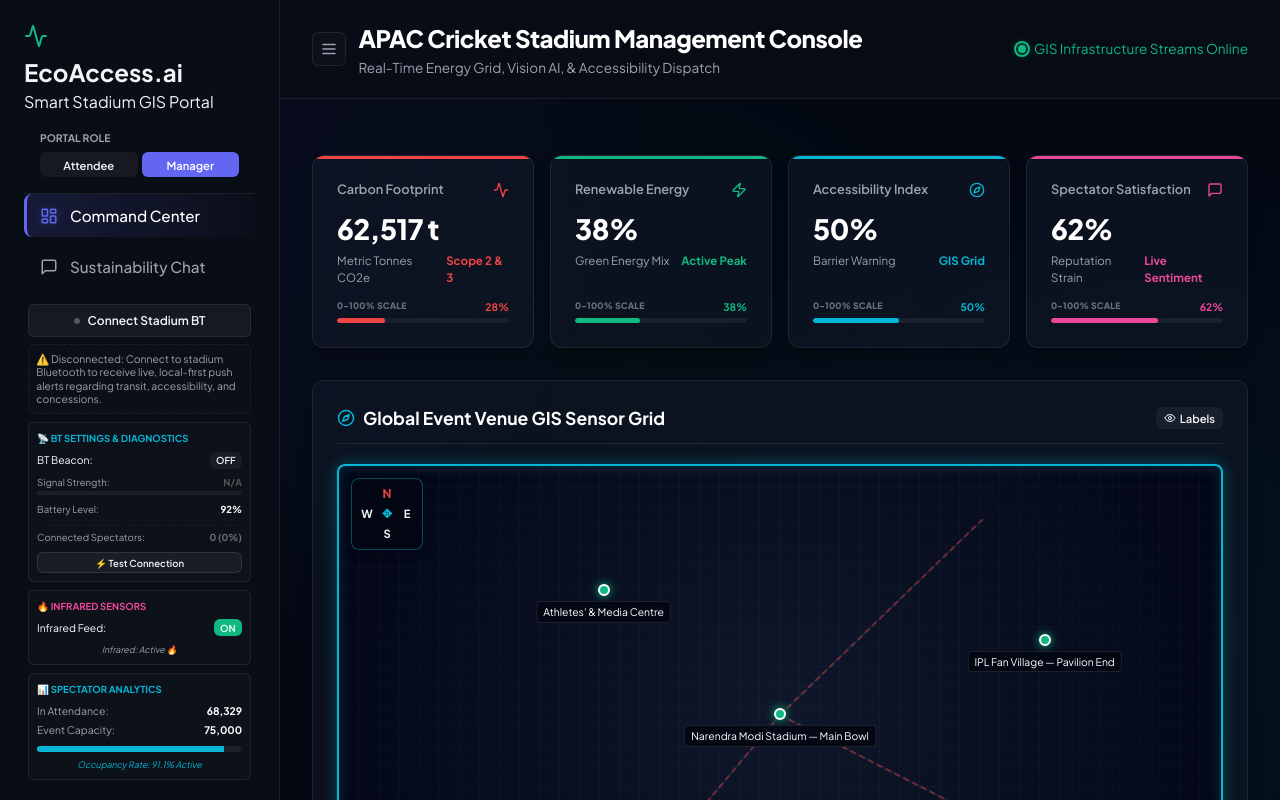
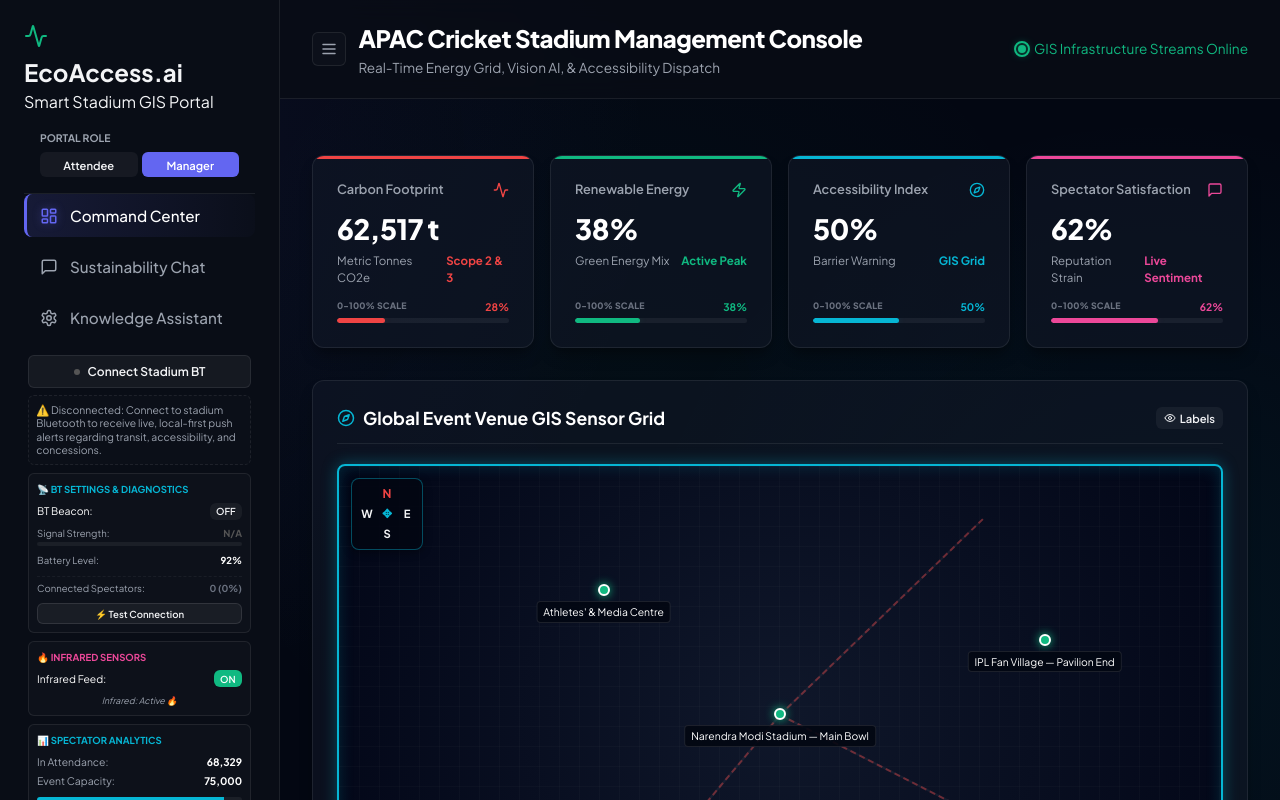
Before and after one commit to SRUTHY-K/ecoaccess, a React (Vite) app: page / in a window 1280 px wide. Shown: the top 800 px of the page. Built offline with nearby package versions, Linux system fonts and the light colour scheme; no server answers.

Commit message:
UI: Add dedicated Knowledge Assistant Configurator button in Sidebar navigation

```diff
--- a/src/App.jsx
+++ b/src/App.jsx
@@ -139,7 +139,9 @@ function DashboardContent() {
                 </div>
 
                 {/* Merged Knowledge Assistant Module */}
-                <ProductConfigurator />
+                <div id="knowledge-assistant-section">
+                  <ProductConfigurator />
+                </div>
               </>
             )}
           </div>
--- a/src/components/Sidebar.jsx
+++ b/src/components/Sidebar.jsx
@@ -519,6 +519,21 @@ export default function Sidebar() {
           {portalRole === 'attendee' ? t.sayBoChat : t.sustainabilityChat}
         </button>
 
+        {portalRole === 'manager' && (
+          <button
+            className="nav-item"
+            onClick={() => {
+              setActiveTab('dashboard');
+              setTimeout(() => {
+                const el = document.getElementById('knowledge-assistant-section');
+                if (el) el.scrollIntoView({ behavior: 'smooth' });
+              }, 100);
+            }}
+          >
+            <Settings className="nav-icon" size={18} />
+            {t.knowledgeAssistant || 'Knowledge Assistant'}
+          </button>
+        )}
       </nav>
 
       {/* BLUETOOTH STADIUM BROADCAST PUSH BUTTON */}
```
